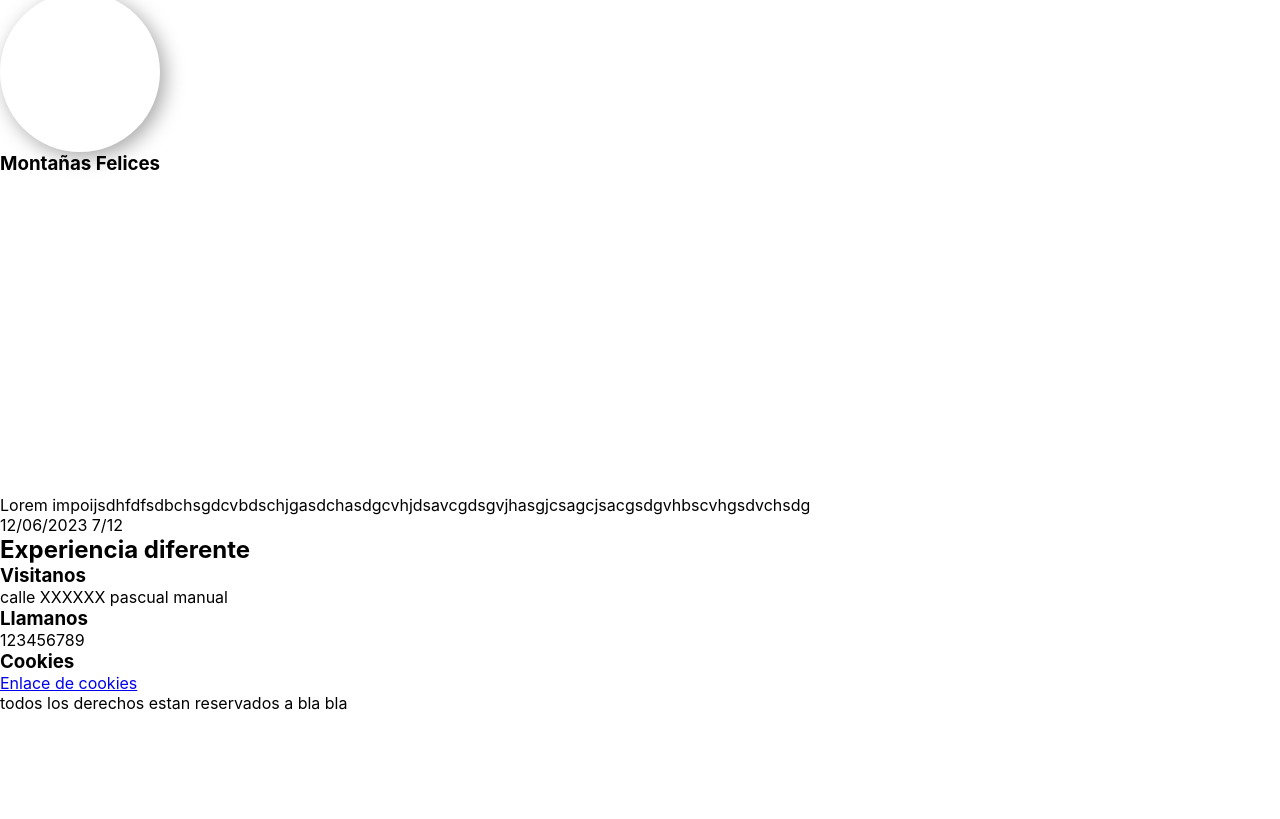
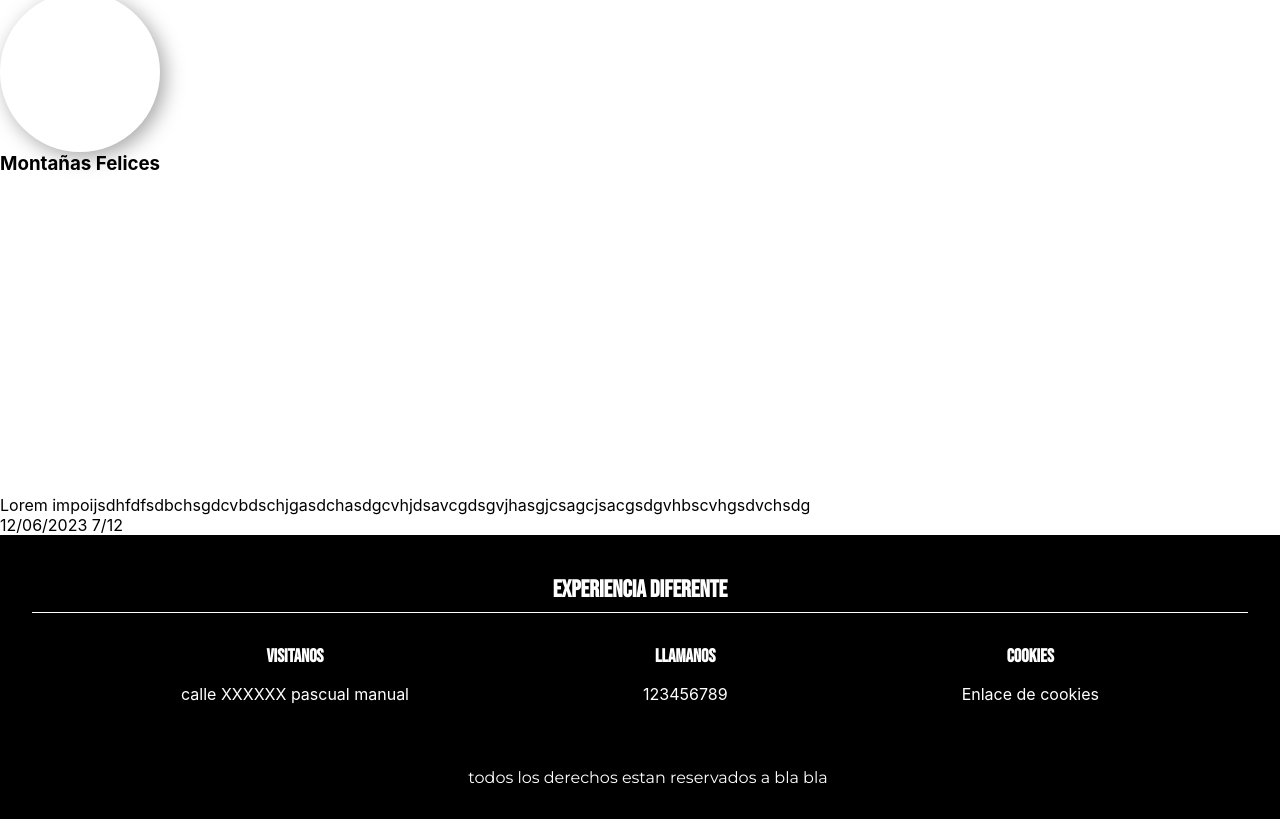
Before and after one commit to saulvg/sienteLaEmocion, a React (Create React App) app in the folder siente-la-emocion-front/: page /listaActividades in a window 1280 px wide. Shown: the part 3000-3819 px from the top of the page. Before the commit the page ends 3713 px from the top, so only its background shows below. Built offline with nearby package versions, Linux system fonts and the light colour scheme.

Commit message:
headerhomepage listaActividades a medias

```diff
--- a/siente-la-emocion-front/src/components/Footer/Footer.js
+++ b/siente-la-emocion-front/src/components/Footer/Footer.js
@@ -1,7 +1,10 @@
+import './footer.css'
+
 const Footer = () => {
 return(
     <footer>
         <h2>Experiencia diferente</h2>
+        <div className='footerMain'>
           <section id='visitanos'>
             <h3>Visitanos</h3>
             <p>calle XXXXXX pascual manual</p>
@@ -16,6 +19,7 @@ return(
               <a href='cookies'>Enlace de cookies</a>
             </p>
           </section>
+        </div>
         <p>todos los derechos estan reservados a bla bla</p>
     </footer>
 )
--- /dev/null
+++ b/siente-la-emocion-front/src/components/Footer/footer.css
@@ -0,0 +1,29 @@
+footer {
+  background-color: black;
+  color: white;
+  text-align: center;
+  padding: 2rem;
+}
+footer h2 {
+  padding: 0.5rem;
+  font-family: 'Bebas Neue', cursive;
+}
+footer .footerMain {
+  display: flex;
+  justify-content: space-around;
+  padding: 2rem;
+  border-top: 1px solid white;
+}
+
+footer h3 {
+  padding-bottom: 1rem;
+  font-family: 'Bebas Neue', cursive;
+}
+footer p a {
+  text-decoration: none;
+  color: white;
+}
+footer > p {
+  padding: 2rem 0 0 1rem;
+  font-family: 'Montserrat', sans-serif;
+}
--- a/siente-la-emocion-front/src/pages/homePage/HomePage.js
+++ b/siente-la-emocion-front/src/pages/homePage/HomePage.js
@@ -15,7 +15,7 @@ const HomePage = () =>{
       <div className="App">
         <Header to={'/listaActividades'} button={'Atrevete'}/>
         <main>
-          <section id='we'>
+          <section id='we' className='interseccion'>
             <CircleHomePage id={'routeDeQueVaEsto'} clas={'homePage'} href={'#deQueVaEsto'} children={'De que trata esto'}/>
             <CircleHomePage id={'routeComents'} clas={'homePage'} href={'#coments'} children={'Comentarios'}/>
             <CircleHomePage id={'routeNuestrosPrincipios'} clas={'homePage'} href={'#nuestrosPrincipios'} children={'Nuestros principios'}/>
@@ -28,7 +28,7 @@ const HomePage = () =>{
               p2={'Lorem Ipsum is simply dummy text of the printing and typesetting industry. Lorem Ipsum has been the industrys standard dummy text ever since the 1500s, when an unknown printer took a galley of type and scrambled it to make a type specimen book. It has survived not only five centuries, but also the leap into electronic typesetting.'}
             />
           </section>
-          <section id='socialNetworks'>
+          <section id='socialNetworks' className='interseccion'>
             <SocialNetwork id={'instagram'} href={'https://www.instagram.com/'} children={'instagram'}/>
             <SocialNetwork id={'gmail'} href={'https://www.google.com/intl/es/gmail/about/'} children={'gmail'}/>
             <SocialNetwork id={'facebook'} href={'https:/es-es.facebook.com/'} children={'facebook'}/>
@@ -40,7 +40,7 @@ const HomePage = () =>{
               p2={'Lorem Ipsum is simply dummy text of the printing and typesetting industry. Lorem Ipsum has been the industrys standard dummy text ever since the 1500s, when an unknown printer took a galley of type and scrambled it to make a type specimen book. It has survived not only five centuries, but also the leap into electronic typesetting.'}
             />
           </section>
-          <section id='coments'>
+          <section id='coments' className='interseccion'>
             <CircleHomePage id={'comment1'} children={'Comentario destacado 1'}/>
             <CircleHomePage id={'comment2'} children={'Comentario destacado 2'}/>
             <CircleHomePage id={'comment3'} children={'Comentario destacado 3'}/>
@@ -52,6 +52,7 @@ const HomePage = () =>{
               p2={'Lorem Ipsum is simply dummy text of the printing and typesetting industry. Lorem Ipsum has been the industrys standard dummy text ever since the 1500s, when an unknown printer took a galley of type and scrambled it to make a type specimen book. It has survived not only five centuries, but also the leap into electronic typesetting.'}
             />
           </section>
+          <section className='interseccionBlanco'/>
 
         </main>
       </div>
--- a/siente-la-emocion-front/src/pages/homePage/homePage.css
+++ b/siente-la-emocion-front/src/pages/homePage/homePage.css
@@ -3,14 +3,20 @@
   margin: 0;
   box-sizing: border-box;
 }
+.App {
+  --interseccionColor: rgb(255, 249, 245);
+}
+.interseccion {
+  background-color: var(--interseccionColor);
+  height: 300px;
+  display: flex;
+  gap: 10rem;
+  justify-content: center;
+  align-items: center;
+}
 
 #we {
-  background-color: rgb(255, 249, 245);
-  height: 300px;
-  display: flex;
   gap: 5rem;
-  justify-content: center;
-  align-items: center;
 }
 
 .homePage {
@@ -53,15 +59,6 @@
   justify-content: right;
 }
 
-#socialNetworks {
-  background-color: rgb(255, 249, 245);
-  height: 300px;
-  display: flex;
-  justify-content: center;
-  align-items: center;
-  gap: 10rem;
-}
-
 #instagram {
   background-image: url('../../../public/silueta/instagram.png');
 }
@@ -72,20 +69,16 @@
   background-image: url('../../../public/silueta/facebook.png');
 }
 
-#coments {
-  background-color: rgb(255, 249, 245);
-  height: 300px;
-  display: flex;
-  gap: 10rem;
-  justify-content: center;
-  align-items: center;
-}
 #comment1 {
-  background-image: url('../../../public/img/deQueVaEsto.jpg');
+  background-image: url('../../../public/img/comments1.jpg');
 }
 #comment2 {
+  background-image: url('../../../public/img/comments2.jpg');
+}
+#comment3 {
   background-image: url('../../../public/img/coments.jpg');
 }
-#comment3 {
-  background-image: url('../../../public/img/nuestrosPrincipios.jpg');
+.interseccionBlanco {
+  height: 200px;
+  background-color: var(--interseccionColor);
 }
```
Also changed, not shown: siente-la-emocion-front/public/img/comments1.jpg (added), siente-la-emocion-front/public/img/comments2.jpg (added). Lines whose indentation alone changed are shown as unchanged.
